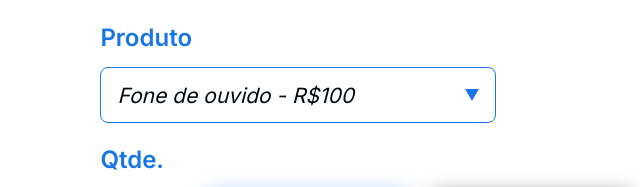
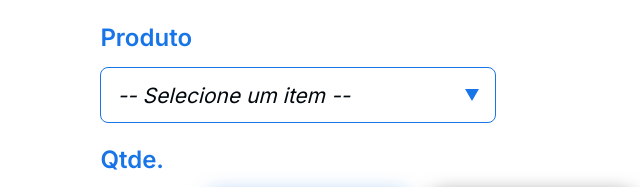
Before and after one commit to Melksedeque/carrinho-de-compras, a plain HTML site: page index.html in a window 1280 px wide. Shown: the part 311-498 px from the top of the page, 106-746 px from the left. Drawn offline with Linux system fonts and the light colour scheme.

Commit message:
Ajuste no option inicial com disabled e selected

```diff
--- a/index.html
+++ b/index.html
@@ -26,6 +26,7 @@
         <label class="campo-grupo">
           <span class="texto-medio-azul">Produto</span>
           <select class="produto-input" name="produto" id="produto">
+            <option value="" disabled selected>-- Selecione um item --</option>
             <option value="Fone de ouvido - R$100">Fone de ouvido - R$100</option>
             <option value="Celular - R$1400">Celular - R$1400</option>
             <option value="Oculus VR - R$5000">Oculus VR - R$5000</option>
```
